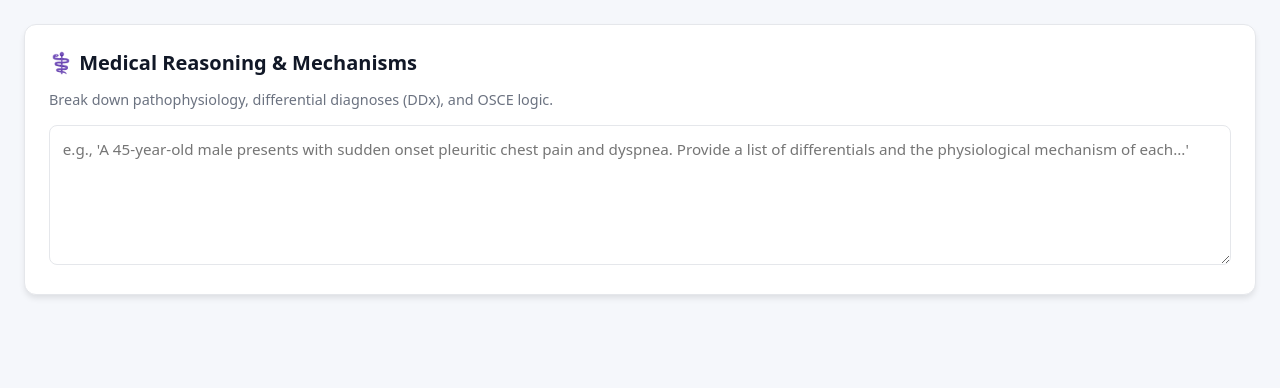
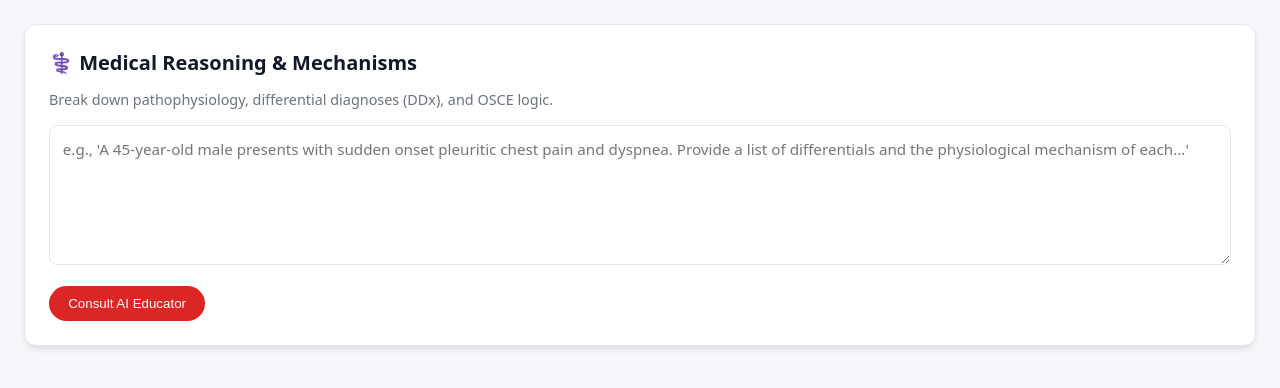
Before and after one commit to playzsaha1/nover-education, a plain HTML site: page hubs /medical.html in a window 1280 px wide. Drawn offline with Linux system fonts and the light colour scheme.

Commit message:
updated medical.html

```diff
--- a/hubs /medical.html
+++ b/hubs /medical.html
@@ -79,3 +79,48 @@
     <p>Break down pathophysiology, differential diagnoses (DDx), and OSCE logic.</p>
 
     <textarea id="medInput" placeholder="e.g., 'A 45-year-old male presents with sudden onset pleuritic chest pain and dyspnea. Provide a list of differentials and the physiological mechanism of each...'"></textarea>
+
+    <div class="btn-container">
+      <button id="medBtn" onclick="runMedicalAI()">Consult AI Educator</button>
+    </div>
+
+    <div id="loadingStatus" class="status">Reviewing clinical literature...</div>
+    <div id="medOutput" class="output"></div>
+  </div>
+
+  <script>
+    async function runMedicalAI() {
+      const input = document.getElementById('medInput');
+      const output = document.getElementById('medOutput');
+      const btn = document.getElementById('medBtn');
+      const status = document.getElementById('loadingStatus');
+
+      if (!input.value.trim()) return;
+
+      btn.disabled = true;
+      status.style.display = 'block';
+      output.style.display = 'none';
+
+      try {
+        // System Prompt: Focuses AI on clinical reasoning and education
+        const medPrompt = "Act as a Senior Clinical Educator. " +
+                          "Analyze the following medical query using evidence-based reasoning. " +
+                          "Structure your response with clear headings (e.g., Mechanism, Differentials, Next Steps):\n\n" +
+                          input.value;
+
+        // Connect to the parent app's AI function
+        const response = await window.parent.callAI(medPrompt);
+
+        output.textContent = response;
+        output.style.display = 'block';
+      } catch (err) {
+        output.textContent = "Clinical Error: Unable to reach AI database.";
+        output.style.display = 'block';
+      } finally {
+        btn.disabled = false;
+        status.style.display = 'none';
+      }
+    }
+  </script>
+</body>
+</html>
```
